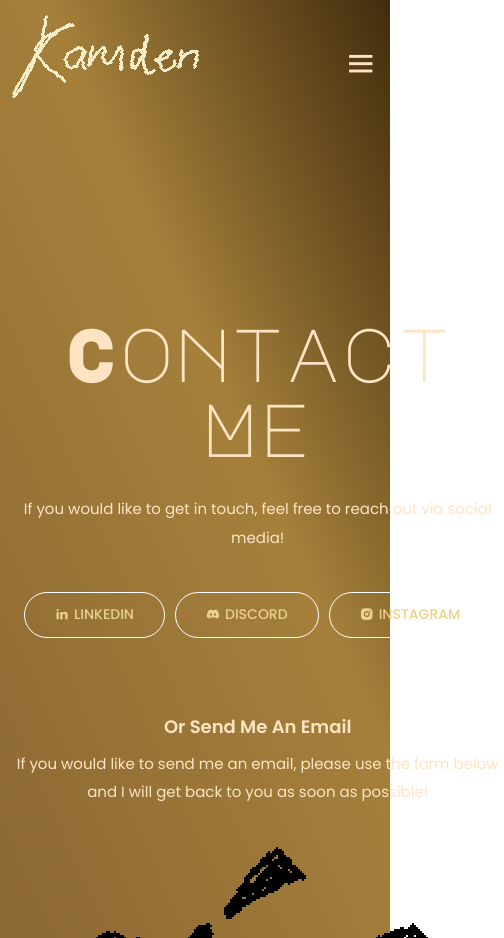
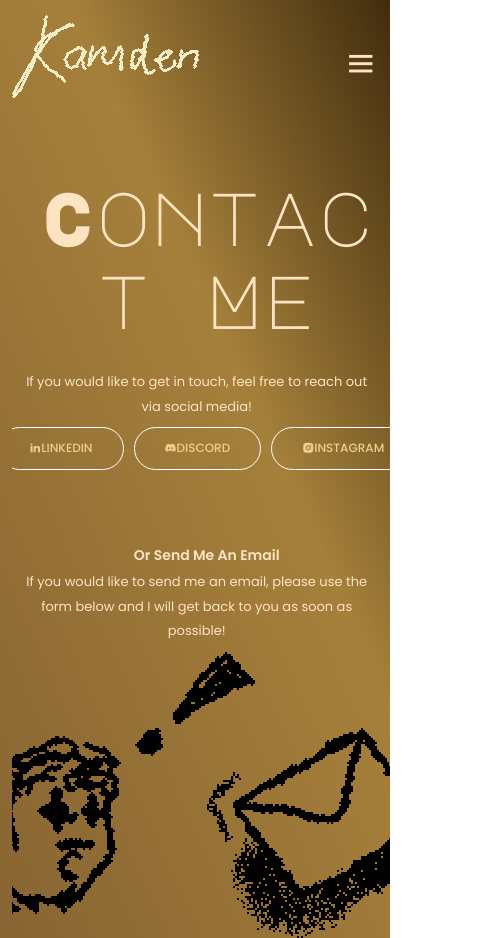
Before and after one commit to kam-dot-info/kam-dot-info.github.io, a plain HTML site: page contact.html in a window 390 px wide. Shown: the top 938 px of the page, 504 px wide, since content can reach past the window. Drawn offline with nearby package versions, Linux system fonts and the light colour scheme.

Commit message:
fixed mobile scaling issues
H1 looks messy in contact css but i cant help it, i had to do everything

```diff
--- a/contactmakeup.css
+++ b/contactmakeup.css
@@ -5,6 +5,10 @@
     font-family: 'Poppins', sans-serif;
     list-style: none;
     text-decoration: none;
+}
+html, body {
+    width: 100%;
+    overflow-x: hidden;
 }
 header{
     position: fixed;
@@ -52,48 +56,82 @@ footer{
 }
 .splash{
     height: 100%;
-    width: 100%;
+    width: 100vw;
+    max-width: 100vw;
     min-height: 100vh;
     background: linear-gradient(245.59deg, #412c0d 0%, #a5803b 28.53%, #866232 75.52%);
     position: relative;
     display: grid;
-    grid-template-columns: repeat(1, 2fr);
+    grid-template-columns: 1fr;
     align-items: center;
     gap: 2rem;
+    overflow-x: hidden;
 }
 .splash-text {
     display: flex;
+    position: relative;
     flex-direction: column;
     align-items: center;
     text-align: center;
-    margin-top: 200px
+    margin-top: 15vw;
+    width: 100vw;
+    max-width: 100vw;
+    overflow-x: hidden;
+    padding-left: 10px;
+    padding-right: 10px;
+    box-sizing: border-box;
 }
 .splash-text h5{
-    font-size: 14px;
+    font-size: clamp(12px, 2vw, 18px);
     font-weight: 400;
     color: bisque;
-    margin-bottom: 40px;
+    margin-bottom: 2vw;
 }
 .splash-text h1{
+    display: grid;
+    grid-template-columns: 1fr;
     font-family: "Major Mono Display", monospace;
     font-weight: 400;
     font-style: normal;
-    font-size: 90px;
-    line-height: 1;
+    font-size: clamp(32px, 8vw, 90px);
+    line-height: 1.1;
     color: bisque;
-    margin: 0 0 45px;
+    margin: 0 0 3vw;
+    overflow-wrap: break-word;
+    word-break: break-word;
+    -webkit-hyphens: auto;
+    hyphens: auto;
+    max-width: 100vw;
+    box-sizing: border-box;
+    padding-left: 10px;
+    padding-right: 10px;
+    overflow: hidden;
+    text-overflow: ellipsis;
+    text-align: center;
+    white-space: normal;
+}
+@media (max-width: 680px) {
+    .splash-text h1 {
+        font-size: 32px;
+        padding-left: 0;
+        padding-right: 0;
+        word-break: break-word;
+        text-align: center;
+    }
 }
 .splash-text h4{
-    font-size: 18px;
+    font-size: clamp(14px, 2vw, 22px);
     font-weight: 600;
     color: bisque;
-    margin-bottom: 10px;
+    margin-bottom: 1vw;
 }
 .splash-text p{
+    position: relative;
     color: bisque;
-    font-size: 15px;
+    font-size: clamp(13px, 1.5vw, 18px);
     line-height: 1.9;
-    margin-bottom: 40px;
+    margin-bottom: 2vw;
+    margin-right: 20px;
 }
 .splash-text a{
     display: inline-block;
@@ -102,12 +140,11 @@ footer{
     border: 1px solid transparent;
     padding: 12px 30px;
     line-height: 1.4;
-    font-size: 14px;
+    font-size: clamp(12px, 1.5vw, 16px);
     font-weight: 500;
     border-radius: 30px;
     text-transform: uppercase;
     transition: all .2s ease-in-out;
-
 }
 .splash-text a:hover{
     background: transparent;
@@ -119,13 +156,62 @@ footer{
     border: 1px solid white;
     color: #ebd18a;
 }
-.splash-text a.ctaa i{
-    vertical-align: middle;
-    margin-right: 5px;
+.splash-img img {
+    position: relative;
+    width: 100%;
+    max-width: 100%;
+    height: auto;
+    display: block;
+    margin: 0 auto;
+    object-fit: cover;
+    box-sizing: border-box;
 }
-.splash-img img{
-    width: 700;
-    height: auto;
+@media (max-width: 680px) {
+    .splash-img img {
+        width: 100%;
+        max-width: 100%;
+        height: auto;
+        object-fit: cover;
+    }
+}
+
+
+
+
+/* Responsive adjustments */
+@media (max-width: 990px) {
+    .splash-text {
+        margin-top: 120px;
+    }
+    .splash-text h1 {
+        font-size: 50px;
+    }
+    .splash-text h4 {
+        font-size: 16px;
+    }
+    .splash-img img {
+        width: 400px;
+    }
+}
+
+@media (max-width: 680px) {
+    .splash-text {
+        margin-top: 60px;
+        padding: 0 10px;
+    }
+    .splash-text h1 {
+        font-size: 32px;
+    }
+    .splash-text h4 {
+        font-size: 14px;
+    }
+    .splash-text p {
+        font-size: 13px;
+    }
+    .splash-img img {
+        width: 100%;
+        max-width: 300px;
+    }
 }
 .icons{
     position: absolute;
```
Also changed, not shown: about.html (+1 -1 lines), projects.html (+1 -1 lines).
